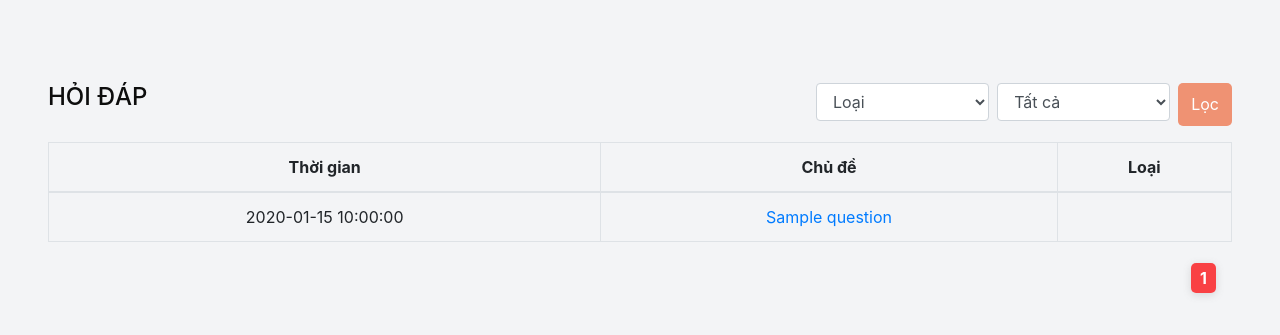
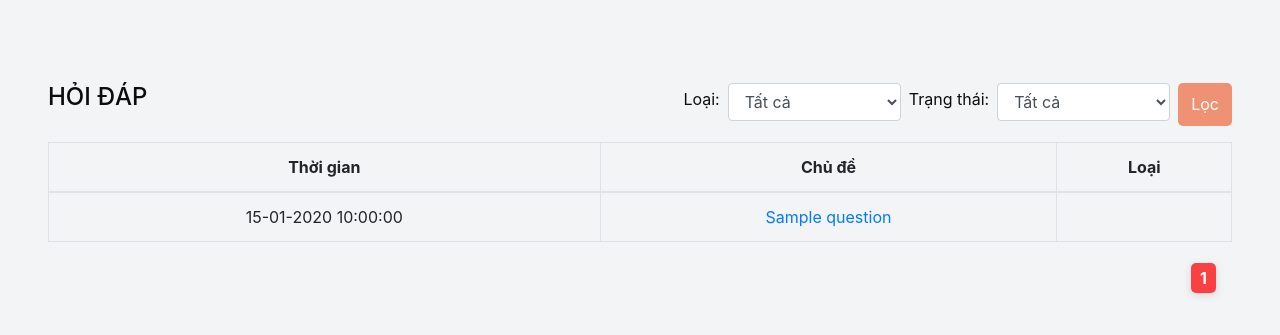
Before and after one commit to hbngo21/StudentCareSystem, a PHP site: page /pages/staff/question/questionlist.php in a window 1280 px wide. Shown: the part 65-400 px from the top of the page. Run offline with PHP 8.4, Linux system fonts and the light colour scheme; tables that the repository leaves empty hold one stand-in row (values such as "Sample post"); some libraries are stand-ins or nearby versions.

Commit message:
Update questionlist.php

```diff
--- a/pages/staff/question/questionlist.php
+++ b/pages/staff/question/questionlist.php
@@ -73,13 +73,14 @@ $staffid = 5670;
                 <h4 style="margin-bottom: 30px;">HỎI ĐÁP</h4>
             </div>
             <form class="col-md-6 mb-2 d-flex justify-content-end" action="" method="get">
-                <select class="form-control" name="search" style="width: 30%;">
-                    <option selected disabled value="">Loại</option>
+                <label for="search" class="align-middle mt-1">Loại: </label>
+                <select class="form-control mx-2" name="search" style="width: 30%;">
                     <option value="">Tất cả</option>
                     <option value="political">Công tác - Chính trị Sinh viên</option>
                     <option value="trainingdepartment">Đào tạo</option>
                     <option value="medical">Y tế</option>
                 </select>
+                <label for="search" class="align-middle mt-1">Trạng thái: </label>
                 <select class="form-control mx-2" name="isanswered" style="width: 30%;">
                     <option value="">Tất cả</option>
                     <option value="answered">Đã trả lời</option>
@@ -171,10 +172,20 @@ $staffid = 5670;
                 while ($row = $q->fetch()) {
                     echo "<tbody>
                         <tr>";
-                    echo "<td style='text-align: center'>" . htmlspecialchars($row['timestamp']) . "</td>";
+                    echo "<td style='text-align: center'>" . date("d-m-Y H:i:s", strtotime($row['timestamp'])) . "</td>";
                     echo "<td style='text-align: center'>
-                        <a href='./moredetailquestion.php?id=" . $row['id'] . "'>" . $row['title'] . "</a></td>";
-                    echo "<td style='text-align: center'>" . htmlspecialchars($row['type']) . "</td>";
+                        <a class='text-decoration-none' href='./moredetailquestion.php?id=" . $row['id'] . "'>" . $row['title'] . "</a></td>";
+                    switch ($row['type']){
+                        case 'medical':
+                            echo "<td class='align-middle' style='text-align: center'> Y tế </td>";
+                            break;
+                        case 'trainingdepartment':
+                            echo "<td class='align-middle' style='text-align: center'> Công tác - Chính trị Sinh viên </td>";
+                            break;
+                        case 'political':
+                            echo "<td class='align-middle' style='text-align: center'> Đào tạo </td>";
+                            break;
+                    }
                     echo "</tr>
                         </tbody>";
                 }
```
